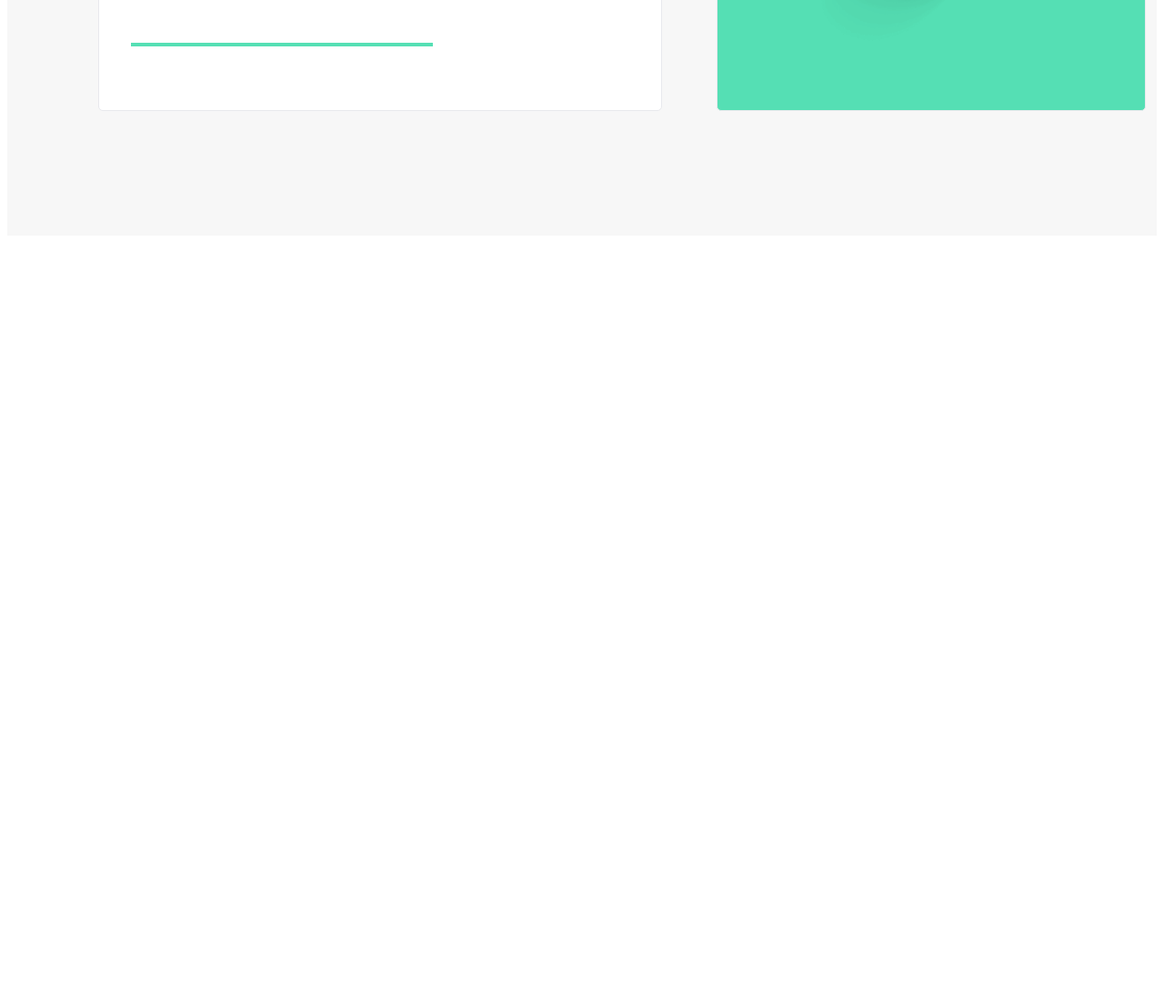
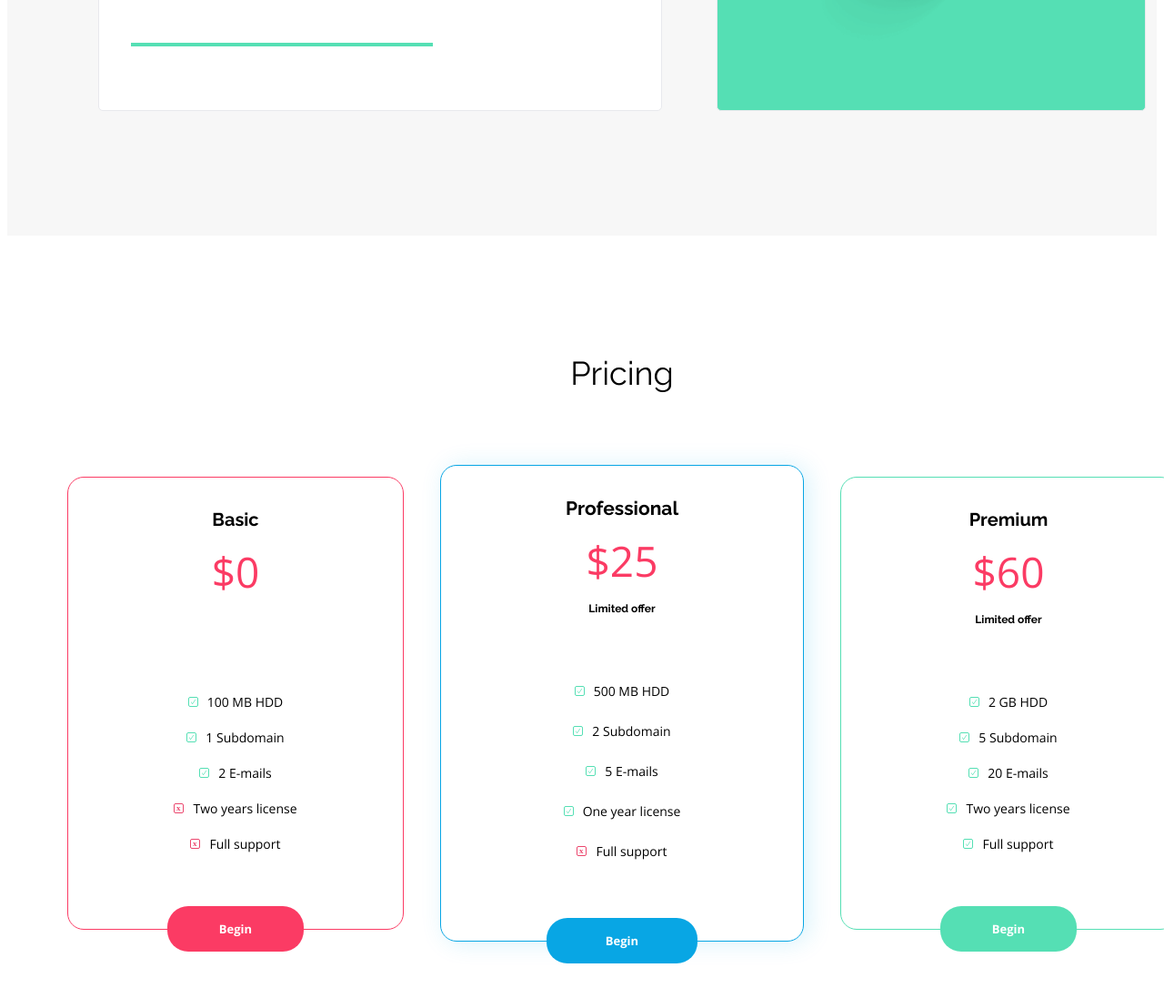
Before and after one commit to kamilkrol01/BestShop, a plain HTML site: page index.html in a window 1280 px wide. Shown: the part 2555-3652 px from the top of the page at 91% size. Before the commit the page ends 2822 px from the top, so only its background shows below. Drawn offline with nearby package versions, Linux system fonts and the light colour scheme.

Commit message:
Pricing zrobiony

```diff
--- a/css/style.css
+++ b/css/style.css
@@ -240,7 +240,7 @@ section {
 }
 
 .benefits-macbook {
-    --accent-color: var(--color-redish)
+    --accent-color: var(--color-redish);
 }
 
 .benefits-macbook .benefits-img {
@@ -327,3 +327,143 @@ section {
     height: auto;
     margin-top: 55px;
 }
+
+
+
+.pricing {
+    margin: 100px auto;
+    display: flex;
+    flex-direction: column;
+    justify-content: center;
+    align-items: center;
+}
+
+.pricing-boxes {
+    display: flex;
+    align-items: center;
+    justify-content: center;
+    margin-top: 50px;
+}
+
+.pricing-title {
+    font-size: 2.25rem;
+    font-family: "Raleway", sans-serif;
+    font-weight: normal;
+}
+
+.pricing-box {
+    width: 370px;
+    border-radius: 18px;
+    display: flex;
+    flex-direction: column;
+    align-items: center;
+    border: 1px solid var(--accent-color);
+}
+
+.pricing-details {
+    margin-top: 34px;
+    margin-bottom : 60px;
+    text-align: center;
+}
+
+.pricing-type {
+    font-size: 1.25rem;
+    font-family: "Raleway", sans-serif;
+    font-weight: 700;
+}
+
+.pricing-price {
+    font-size: 2.875rem;
+    font-family: "Open Sans", sans-serif;
+    font-weight: 300;
+    margin-top: 14px;
+    color: var(--color-redish);
+}
+
+.pricing-time {
+    text-align: center;
+    margin-top: 15px;
+    font-size: 0.75rem;
+    font-family: "Raleway", sans-serif;
+    font-weight: 700;
+}
+
+.pricing-items {
+    text-align: center;
+    list-style-type: none;
+    font-family: "Open Sans", sans-serif;
+    font-weight: normal;
+    font-size: 0.875rem;
+    padding: 0
+}
+
+.pricing-item {
+    font-size: 14px;
+    margin-bottom: 20px;
+}
+
+.pricing-item::before {
+    content: "";
+    width: 11px;
+    height: 11px;
+    display: inline-block;
+    margin-right: 10px;
+    background-image: url("../assets/Checkmark-1.svg");
+}
+
+.pricing-item-no::before {
+    background-image: url("../assets/Close.svg");
+}
+
+.pricing-box .pricing-btn {
+    position: relative;
+    padding: 16px 57px;
+    border-radius: 23px;
+    font-size: 0.8125rem;
+    bottom: -25px;
+    background-color: var(--accent-color);
+    text-decoration: none;
+    color: var(--color-white);
+    font-family: "Open Sans", sans-serif;
+    font-weight: 700;
+}
+
+.pricing-box .pricing-btn-big {
+    position: relative;
+    padding: 16px 65px;
+    border-radius: 23px;
+    font-size: 0.8125rem;
+    bottom: -25px;
+    background-color: var(--accent-color);
+    text-decoration: none;
+    color: var(--color-white);
+    font-family: "Open Sans", sans-serif;
+    font-weight: 700;
+}
+
+.pricing-box {
+    --accent-color: var(--color-redish);
+}
+
+.pricing-box-professional {
+    --accent-color: var(--color-primary);
+    width: 400px;
+    margin: 0 40px;
+    box-shadow: 5px 1px 27px var(--color-primary-shadow)
+}
+
+.pricing-box-professional .pricing-type {
+    font-size: 1.3125rem;
+}
+
+.pricing-box-professional .pricing-item {
+    margin-bottom: 25px;
+}
+
+.pricing-box-premium {
+    --accent-color: var(--color-green);
+}
+
+.pricing-box-basic .pricing-price {
+    margin-bottom: 29px;
+}
--- a/index.html
+++ b/index.html
@@ -108,6 +108,57 @@
             </div>
         </div>
     </section>
+    <section class="pricing container">
+        <h2 class="pricing-title">Pricing</h2>
+        <div class="pricing-boxes">
+            <div class="pricing-box pricing-box-basic">
+                <div class="pricing-details">
+                    <div class="pricing-type">Basic</div>
+                    <div class="pricing-price">$0</div>
+                </div>
+                <ul class="pricing-items">
+                    <li class="pricing-item">100 MB HDD</li>
+                    <li class="pricing-item">1 Subdomain</li>
+                    <li class="pricing-item">2 E-mails</li>
+                    <li class="pricing-item pricing-item-no">Two years license</li>
+                    <li class="pricing-item pricing-item-no">Full support</li>
+                </ul>
+                <a href="#" class="pricing-btn">Begin</a>
+            </div>
+
+            <div class="pricing-box pricing-box-professional">
+                <div class="pricing-details">
+                    <div class="pricing-type">Professional</div>
+                    <div class="pricing-price">$25</div>
+                    <div class="pricing-time">Limited offer</div>
+                </div>
+                <ul class="pricing-items">
+                    <li class="pricing-item">500 MB HDD</li>
+                    <li class="pricing-item">2 Subdomain</li>
+                    <li class="pricing-item">5 E-mails</li>
+                    <li class="pricing-item">One year license</li>
+                    <li class="pricing-item pricing-item-no">Full support</li>
+                </ul>
+                <a href="#" class="pricing-btn-big">Begin</a>
+            </div>
+
+            <div class="pricing-box pricing-box-premium">
+                <div class="pricing-details">
+                    <div class="pricing-type">Premium</div>
+                    <div class="pricing-price">$60</div>
+                    <div class="pricing-time">Limited offer</div>
+                </div>
+                <ul class="pricing-items">
+                    <li class="pricing-item">2 GB HDD</li>
+                    <li class="pricing-item">5 Subdomain</li>
+                    <li class="pricing-item">20 E-mails</li>
+                    <li class="pricing-item">Two years license</li>
+                    <li class="pricing-item">Full support</li>
+                </ul>
+                <a href="#" class="pricing-btn">Begin</a>
+            </div>
+        </div>
+    </section>
 </main>
 </body>
 </html>
```
